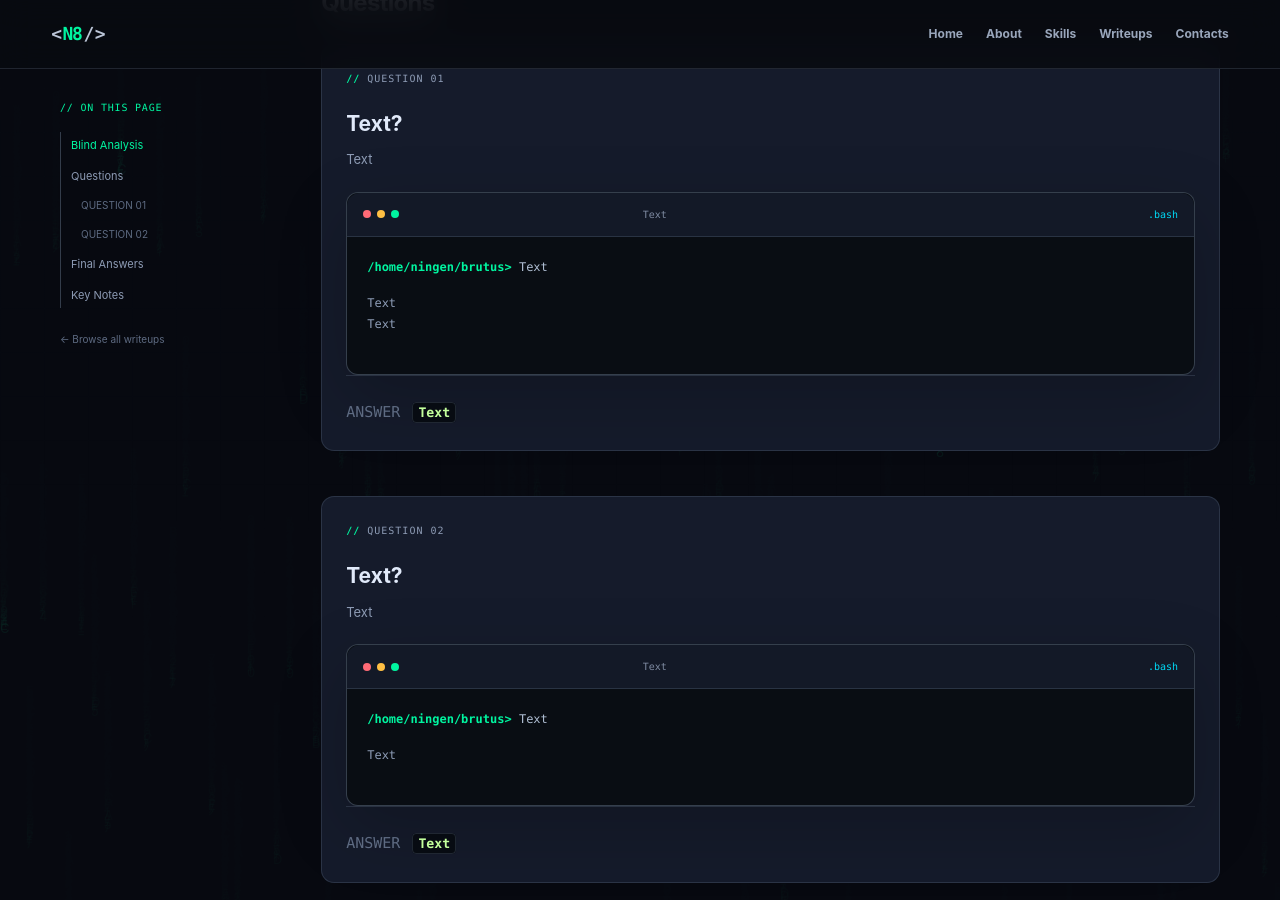
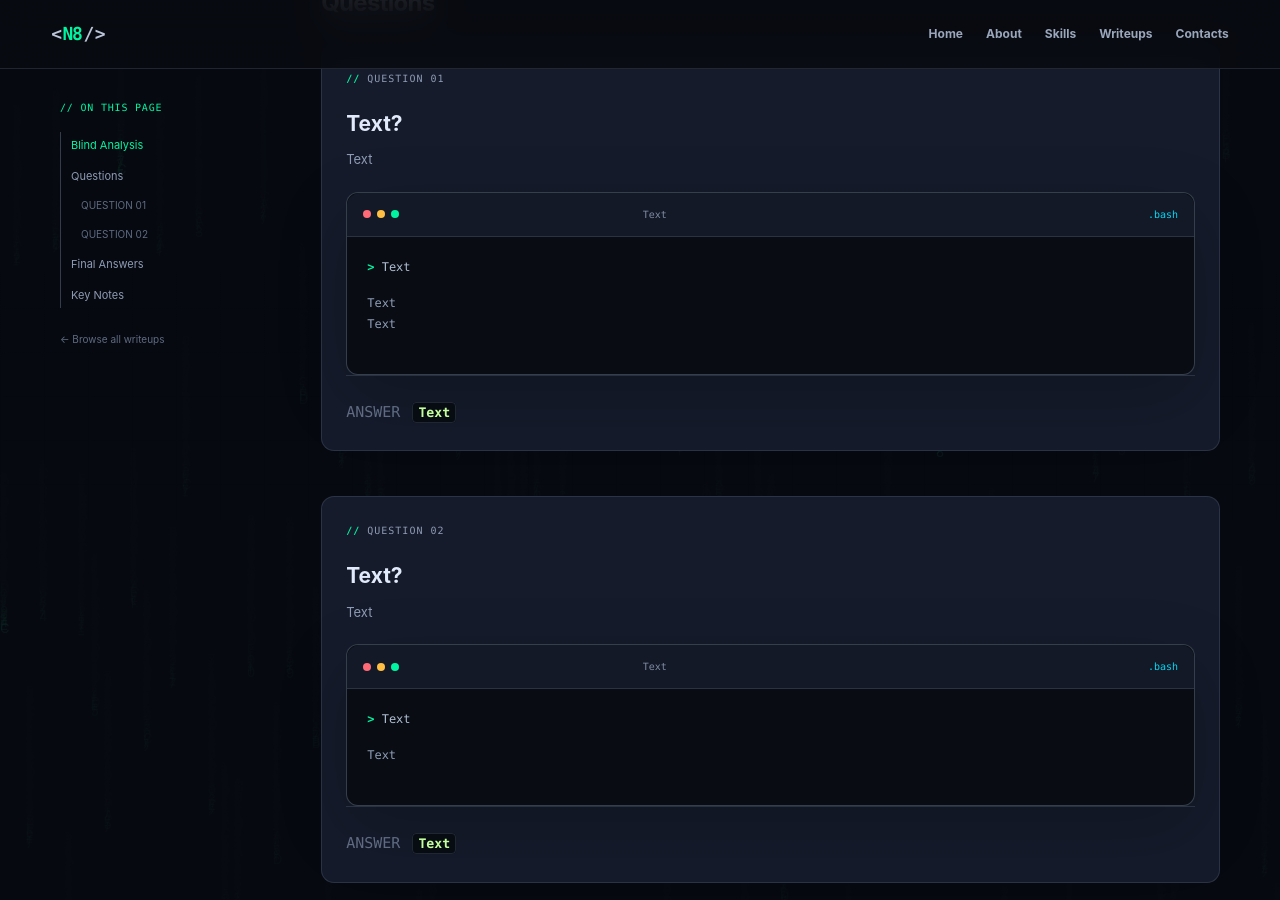
Before and after one commit to Ningen820/Ningen820.github.io, a Jekyll site: the page built from _writeups/enduringecho.md, in a window 1280 px wide and 900 px high, scrolled down 1006 px. Built offline with Jekyll 4.4.1, drawn with Linux system fonts in a browser that asks for light colours.

Commit message:
Update writeup-data.html

```diff
--- a/_includes/writeup-data.html
+++ b/_includes/writeup-data.html
@@ -120,7 +120,7 @@
                   </div>
                 </div>
                 <div class="terminal-window-body">
-                  {% assign count = cfg.prompt | default: '/home/ningen/brutus>' %}
+                  {% assign count = cfg.prompt | default: '>' %}
                   {% for terminal_index in (1..10) %}
                     {% assign code_key = 'terminal_code' | append: terminal_index %}
                     {% assign prompt_key = 'prompt' | append: terminal_index %}
@@ -129,7 +129,7 @@
                     {% assign prompt = card[prompt_key] %}
                     {% assign terminal_output = card[output_key] %}
                     {% if terminal_code and terminal_code != '' %}
-                      {% if prompt and prompt!="" %}
+                      {% if prompt and prompt!='' %}
                         {% assign count = prompt %}
                         <p class="terminal-line"><span class="prompt-symbol">{{ prompt | default: cfg.prompt | escape }}</span> <span id="{{ page.name | default: page.title | slugify }}-q{{ qnumber }}-command-{{ terminal_index }}">{{ terminal_code | escape }}</span></p>
                       {% else %}
```
